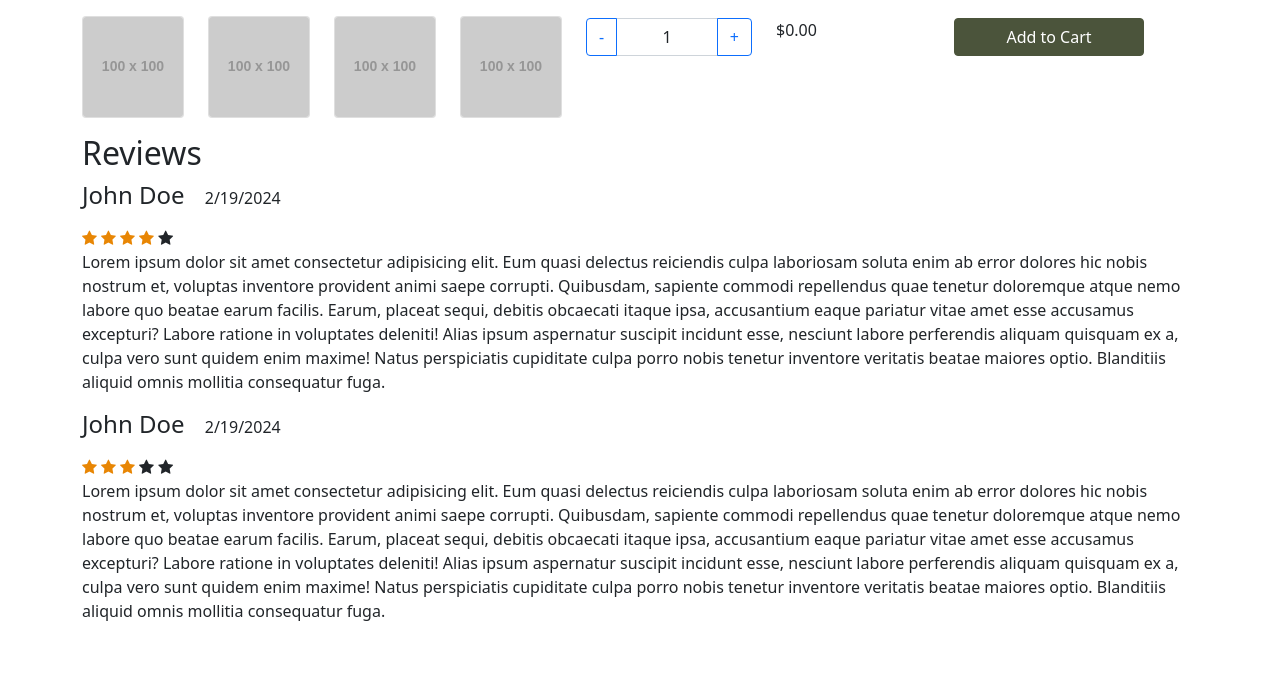
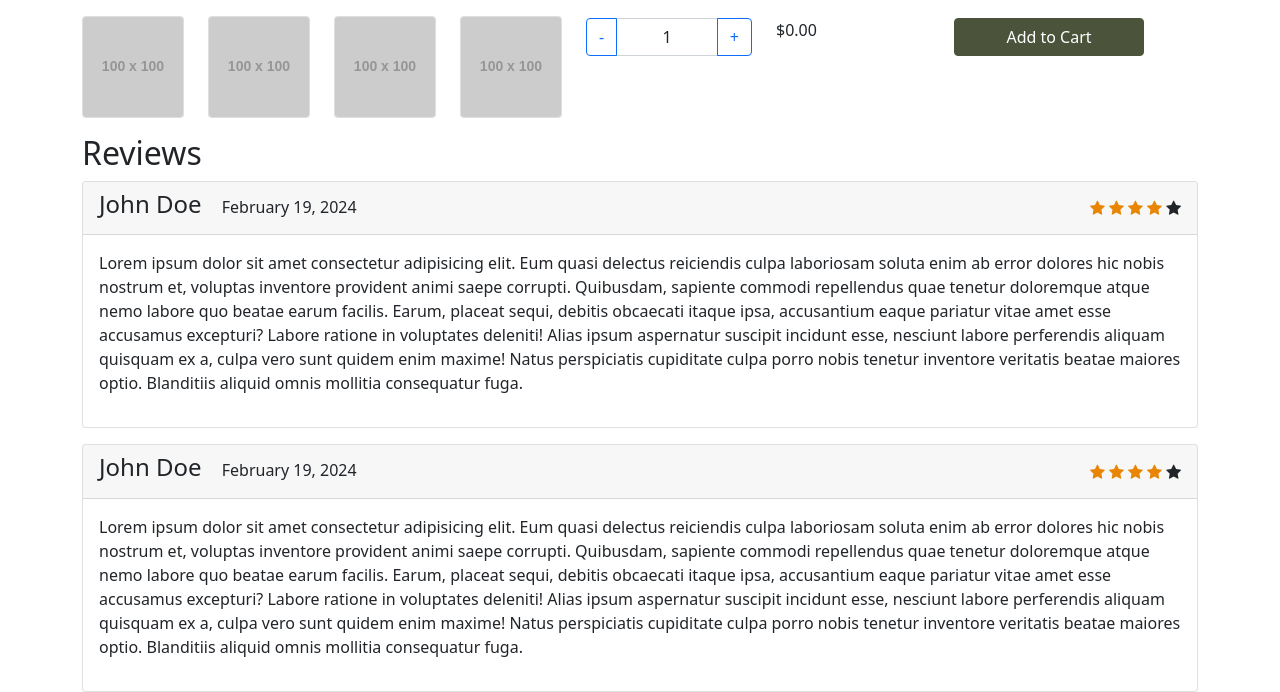
Before and after one commit to dhnxx/Grove-Plant-Ecommerce-Site, a PHP site: page /specific-item.html in a window 1280 px wide. Shown: the part 689-1381 px from the top of the page. Before the commit the page ends 1310 px from the top, so only its background shows below. Run offline with PHP 8.4, Linux system fonts and the light colour scheme; grey boxes labelled with a size stand in for pictures from a placeholder-image service; some libraries are stand-ins or nearby versions; some web fonts are replaced.

Commit message:
Add RWD in Specific Item Page

```diff
--- a/clickable-prototype/pages/assets/css/style.css
+++ b/clickable-prototype/pages/assets/css/style.css
@@ -85,7 +85,7 @@
 :root {
     --bs-primary: #4b543b;
     --bs-secondary: #9ab87a;
-    --bs-tertiary: #E88604;
+    --bs-tertiary: #e88604;
     --bs-dark: #1c1018;
     --bs-light: #ebcea5;
 }
@@ -180,7 +180,7 @@
 }
 
 .checked {
-    color : var(--bs-tertiary);
+    color: var(--bs-tertiary);
 }
 
 .form-check-input:checked {
@@ -250,6 +250,16 @@ label.form-check-label:focus,
     object-fit: cover;
 }
 
+.specific-item-container {
+    max-height: 675px;
+    object-fit: cover;
+}
+
+.specific-item-container .description {
+    max-height: 320px;
+    width: 100%;
+}
+
 /* local styles - cart page */
 .cart-image {
     width: 100%;
--- a/clickable-prototype/pages/specific-item.html
+++ b/clickable-prototype/pages/specific-item.html
@@ -124,7 +124,7 @@
         </div>
         <div class="container mt-3">
             <div class="row">
-                <div class="col-lg-auto col-md-12">
+                <div class="col-lg-auto col-md-12 specific-item-container">
                     <div class="row">
                         <img
                             src="https://placehold.co/250x250"
@@ -155,7 +155,7 @@
                         />
                     </div>
                 </div>
-                <div class="col-xxl-7 col-xl-6 col-lg-5 col-md-12">
+                <div class="col-xxl-7 col-xl-6 col-lg-5 col-md-12 specific-item-container">
                     <div class="row mt-3">
                         <h1>Product Name</h1>
                         <div class="d-inline-block">
@@ -167,7 +167,7 @@
                         </div>
                         <p class="d-inline-block">15 ratings</p>
                         <h3>Price: $0.00</h3>
-                        <p>
+                        <p class="description overflow-auto">
                             Lorem ipsum dolor sit amet consectetur adipisicing elit. Eum quasi
                             delectus reiciendis culpa laboriosam soluta enim ab error dolores hic
                             nobis nostrum et, voluptas inventore provident animi saepe corrupti.
@@ -225,51 +225,63 @@
                     <h2>Reviews</h2>
                 </div>
             </div>
-            <div class="col-12">
+            <div class="row g-0 gy-3">
+                <div class="col-12 card">
+                    <div class="card-header d-flex align-items-center justify-content-between">
+                        <div>
                             <h4 class="d-inline-block me-3">John Doe</h4>
-                <p class="d-inline-block">2/19/2024</p>
-                <div>
+                            <p class="d-inline-block m-0">February 19, 2024</p>
+                        </div>
+                        <div class="d-inline-block">
                             <span class="fa fa-star checked"></span>
                             <span class="fa fa-star checked"></span>
                             <span class="fa fa-star checked"></span>
                             <span class="fa fa-star checked"></span>
                             <span class="fa fa-star"></span>
                         </div>
-                <p>
+                    </div>
+                    <p class="card-body">
                         Lorem ipsum dolor sit amet consectetur adipisicing elit. Eum quasi delectus
-                    reiciendis culpa laboriosam soluta enim ab error dolores hic nobis nostrum et,
-                    voluptas inventore provident animi saepe corrupti. Quibusdam, sapiente commodi
-                    repellendus quae tenetur doloremque atque nemo labore quo beatae earum facilis.
-                    Earum, placeat sequi, debitis obcaecati itaque ipsa, accusantium eaque pariatur
-                    vitae amet esse accusamus excepturi? Labore ratione in voluptates deleniti!
-                    Alias ipsum aspernatur suscipit incidunt esse, nesciunt labore perferendis
-                    aliquam quisquam ex a, culpa vero sunt quidem enim maxime! Natus perspiciatis
-                    cupiditate culpa porro nobis tenetur inventore veritatis beatae maiores optio.
-                    Blanditiis aliquid omnis mollitia consequatur fuga.
+                        reiciendis culpa laboriosam soluta enim ab error dolores hic nobis nostrum
+                        et, voluptas inventore provident animi saepe corrupti. Quibusdam, sapiente
+                        commodi repellendus quae tenetur doloremque atque nemo labore quo beatae
+                        earum facilis. Earum, placeat sequi, debitis obcaecati itaque ipsa,
+                        accusantium eaque pariatur vitae amet esse accusamus excepturi? Labore
+                        ratione in voluptates deleniti! Alias ipsum aspernatur suscipit incidunt
+                        esse, nesciunt labore perferendis aliquam quisquam ex a, culpa vero sunt
+                        quidem enim maxime! Natus perspiciatis cupiditate culpa porro nobis tenetur
+                        inventore veritatis beatae maiores optio. Blanditiis aliquid omnis mollitia
+                        consequatur fuga.
                     </p>
                 </div>
-            <div class="col-12">
+                <div class="col-12 card">
+                    <div class="card-header d-flex align-items-center justify-content-between">
+                        <div>
                             <h4 class="d-inline-block me-3">John Doe</h4>
-                <p class="d-inline-block">2/19/2024</p>
-                <div>
+                            <p class="d-inline-block m-0">February 19, 2024</p>
+                        </div>
+                        <div class="d-inline-block">
+                            <span class="fa fa-star checked"></span>
                             <span class="fa fa-star checked"></span>
                             <span class="fa fa-star checked"></span>
                             <span class="fa fa-star checked"></span>
                             <span class="fa fa-star"></span>
-                    <span class="fa fa-star"></span>
                         </div>
-                <p>
+                    </div>
+                    <p class="card-body">
                         Lorem ipsum dolor sit amet consectetur adipisicing elit. Eum quasi delectus
-                    reiciendis culpa laboriosam soluta enim ab error dolores hic nobis nostrum et,
-                    voluptas inventore provident animi saepe corrupti. Quibusdam, sapiente commodi
-                    repellendus quae tenetur doloremque atque nemo labore quo beatae earum facilis.
-                    Earum, placeat sequi, debitis obcaecati itaque ipsa, accusantium eaque pariatur
-                    vitae amet esse accusamus excepturi? Labore ratione in voluptates deleniti!
-                    Alias ipsum aspernatur suscipit incidunt esse, nesciunt labore perferendis
-                    aliquam quisquam ex a, culpa vero sunt quidem enim maxime! Natus perspiciatis
-                    cupiditate culpa porro nobis tenetur inventore veritatis beatae maiores optio.
-                    Blanditiis aliquid omnis mollitia consequatur fuga.
+                        reiciendis culpa laboriosam soluta enim ab error dolores hic nobis nostrum
+                        et, voluptas inventore provident animi saepe corrupti. Quibusdam, sapiente
+                        commodi repellendus quae tenetur doloremque atque nemo labore quo beatae
+                        earum facilis. Earum, placeat sequi, debitis obcaecati itaque ipsa,
+                        accusantium eaque pariatur vitae amet esse accusamus excepturi? Labore
+                        ratione in voluptates deleniti! Alias ipsum aspernatur suscipit incidunt
+                        esse, nesciunt labore perferendis aliquam quisquam ex a, culpa vero sunt
+                        quidem enim maxime! Natus perspiciatis cupiditate culpa porro nobis tenetur
+                        inventore veritatis beatae maiores optio. Blanditiis aliquid omnis mollitia
+                        consequatur fuga.
                     </p>
+                </div>
             </div>
         </div>
     </body>
```
Lines whose indentation alone changed are shown as unchanged.
